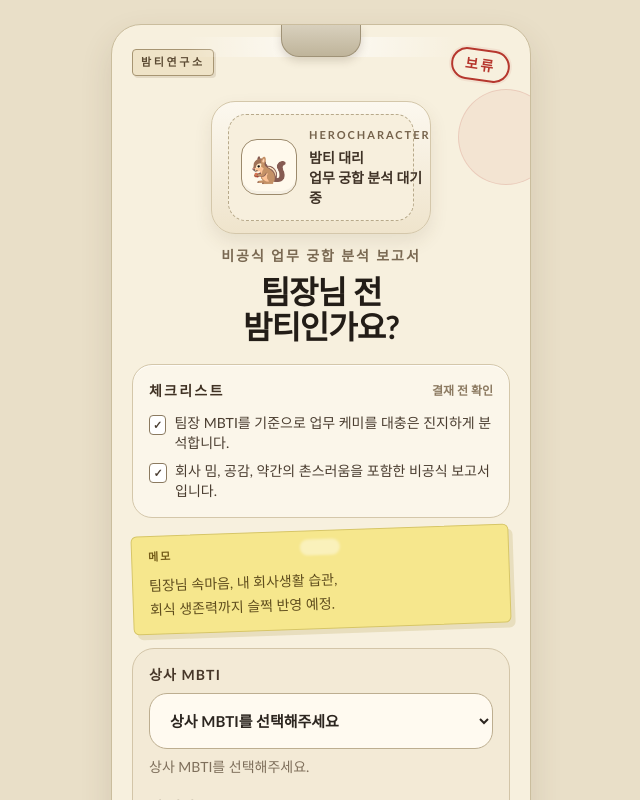
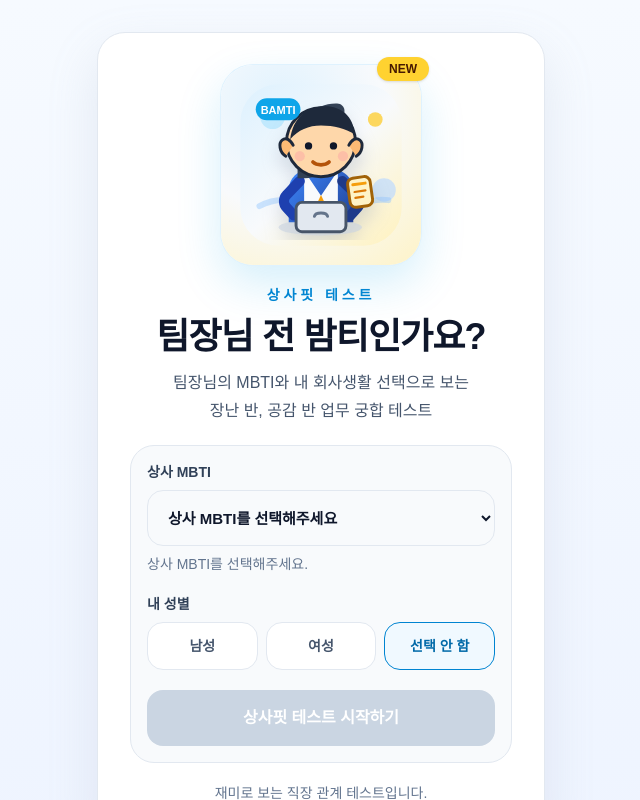
Before and after one commit to yzhyun/boss-fit, a Next.js app: page / in a window 1280 px wide. Shown: the top 800 px of the page, without its empty margins (319-959 px from the left). Built offline with nearby package versions, Linux system fonts and the light colour scheme.

Commit message:
Revert "Create report-style home screen"
This reverts commit 68cf45acd1837d3d3b3be35a2fdc13f422e0519d.

```diff
--- a/app/_components/hero-character.tsx
+++ /dev/null
@@ -1,21 +0,0 @@
-export function HeroCharacter() {
-  return (
-    <div className="mx-auto flex w-full max-w-[220px] items-center justify-center rounded-[24px] border border-[#d4c7aa] bg-[linear-gradient(180deg,#fcf8ef_0%,#efe4cc_100%)] px-4 py-3 shadow-[0_8px_18px_rgba(86,67,40,0.1)]">
-      <div className="flex w-full items-center gap-3 rounded-[18px] border border-dashed border-[#b7a98a] bg-[#f7efdd] px-3 py-3">
-        <div className="flex h-14 w-14 shrink-0 items-center justify-center rounded-[16px] border border-[#9c8a6c] bg-[#fff9ec] text-3xl shadow-[inset_0_-3px_0_rgba(0,0,0,0.04)]">
-          🐿️
-        </div>
-        <div className="text-left">
-          <p className="text-[11px] font-black tracking-[0.18em] text-[#75624b] uppercase">
-            HeroCharacter
-          </p>
-          <p className="mt-1 text-sm leading-5 font-semibold text-[#3f3226]">
-            밤티 대리
-            <br />
-            업무 궁합 분석 대기중
-          </p>
-        </div>
-      </div>
-    </div>
-  );
-}
--- a/app/_components/start-form.tsx
+++ b/app/_components/start-form.tsx
@@ -28,7 +28,7 @@ export function StartForm() {
       <div className="space-y-2">
         <label
           htmlFor="boss-mbti"
-          className="block text-sm font-black tracking-[0.08em] text-[#473729]"
+          className="block text-sm font-semibold text-slate-700"
         >
           상사 MBTI
         </label>
@@ -37,7 +37,7 @@ export function StartForm() {
           name="bossMbti"
           value={bossMbti}
           onChange={(event) => setBossMbti(event.target.value as MbtiType | "")}
-          className="h-14 w-full rounded-[18px] border border-[#bdae90] bg-[#fffaf0] px-4 text-[15px] font-semibold text-[#2c251f] outline-none transition focus:border-[#1f314f] focus:bg-white"
+          className="h-14 w-full rounded-2xl border border-slate-200 bg-slate-50 px-4 text-[15px] font-semibold text-slate-900 outline-none transition focus:border-sky-500 focus:bg-white"
           aria-describedby="boss-mbti-help"
         >
           <option value="">상사 MBTI를 선택해주세요</option>
@@ -47,7 +47,7 @@ export function StartForm() {
             </option>
           ))}
         </select>
-        <p id="boss-mbti-help" className="text-sm text-[#7e6f5b]">
+        <p id="boss-mbti-help" className="text-sm text-slate-500">
           {isDisabled
             ? "상사 MBTI를 선택해주세요."
             : `${bossMbti} 유형 상사 기준으로 상사핏 테스트를 시작합니다.`}
@@ -55,7 +55,7 @@ export function StartForm() {
       </div>
 
       <div className="space-y-2">
-        <p className="text-sm font-black tracking-[0.08em] text-[#473729]">내 성별</p>
+        <p className="text-sm font-semibold text-slate-700">내 성별</p>
         <div className="grid grid-cols-3 gap-2">
           {GENDER_OPTIONS.map((option) => {
             const isSelected = userGender === option.value;
@@ -65,10 +65,10 @@ export function StartForm() {
                 key={option.value}
                 type="button"
                 onClick={() => setUserGender(option.value)}
-                className={`h-12 rounded-[16px] border text-sm font-bold transition ${
+                className={`h-12 rounded-2xl border text-sm font-semibold transition ${
                   isSelected
-                    ? "border-[#b6372e] bg-[#fbebe8] text-[#9f2c24]"
-                    : "border-[#c6b89c] bg-[#fffaf0] text-[#6a5c49] hover:bg-[#f8f1e3]"
+                    ? "border-sky-600 bg-sky-50 text-sky-700"
+                    : "border-slate-200 bg-white text-slate-600 hover:bg-slate-50"
                 }`}
               >
                 {option.label}
@@ -81,9 +81,9 @@ export function StartForm() {
       <button
         type="submit"
         disabled={isDisabled}
-        className="flex h-14 w-full items-center justify-center rounded-[18px] border border-[#14243e] bg-[#1b2c49] text-base font-black text-white transition hover:bg-[#16243c] disabled:cursor-not-allowed disabled:border-[#9e988d] disabled:bg-[#a9a298]"
+        className="flex h-14 w-full items-center justify-center rounded-2xl bg-sky-600 text-base font-bold text-white transition hover:bg-sky-500 disabled:cursor-not-allowed disabled:bg-slate-300"
       >
-        궁합 분석 시작하기
+        상사핏 테스트 시작하기
       </button>
     </form>
   );
--- a/app/globals.css
+++ b/app/globals.css
@@ -1,23 +1,26 @@
 @import "tailwindcss";
 
 :root {
-  --background: #e9dfc8;
-  --foreground: #2d261f;
+  --background: #ffffff;
+  --foreground: #171717;
 }
 
 @theme inline {
   --color-background: var(--background);
   --color-foreground: var(--foreground);
-  --font-sans: "Trebuchet MS", "Apple SD Gothic Neo", "Malgun Gothic", sans-serif;
+  --font-sans: "Segoe UI", "Helvetica Neue", Arial, sans-serif;
   --font-mono: "SFMono-Regular", Consolas, "Liberation Mono", monospace;
+}
+
+@media (prefers-color-scheme: dark) {
+  :root {
+    --background: #0a0a0a;
+    --foreground: #ededed;
+  }
 }
 
 body {
   background: var(--background);
   color: var(--foreground);
-  font-family: var(--font-sans);
-  background-image:
-    linear-gradient(rgba(123, 99, 63, 0.05) 1px, transparent 1px),
-    linear-gradient(90deg, rgba(123, 99, 63, 0.04) 1px, transparent 1px);
-  background-size: 18px 18px;
+  font-family: Arial, Helvetica, sans-serif;
 }
--- a/app/page.tsx
+++ b/app/page.tsx
@@ -1,86 +1,48 @@
+import Image from "next/image";
 import { StartForm } from "@/app/_components/start-form";
-import { HeroCharacter } from "@/app/_components/hero-character";
 
 export default function Home() {
   return (
-    <main className="min-h-screen bg-[#e9dfc8] px-4 py-6 text-[#2d261f]">
-      <section className="mx-auto flex min-h-[calc(100vh-3rem)] w-full max-w-[420px] items-center justify-center">
-        <div className="relative w-full overflow-hidden rounded-[30px] border border-[#cabd9d] bg-[#f7f0de] px-5 py-6 shadow-[0_14px_32px_rgba(88,64,39,0.14)]">
-          <div className="pointer-events-none absolute inset-x-4 top-3 h-5 rounded-full bg-[radial-gradient(circle_at_top,_rgba(255,255,255,0.7),_transparent_70%)]" />
-          <div className="pointer-events-none absolute -right-6 top-16 h-24 w-24 rounded-full border border-[#b6372e]/15 bg-[#b6372e]/6" />
-          <div className="pointer-events-none absolute -left-5 bottom-28 h-20 w-20 rounded-full border border-[#1f314f]/10 bg-[#1f314f]/5" />
-
-          <div className="absolute left-1/2 top-0 h-8 w-20 -translate-x-1/2 rounded-b-[18px] border-x border-b border-[#9f9277] bg-[linear-gradient(180deg,#d8d0bd_0%,#bfb49a_100%)] shadow-[0_4px_8px_rgba(76,60,39,0.18)]" />
-
+    <main className="flex min-h-screen items-center justify-center bg-[linear-gradient(180deg,#f6faff_0%,#eef4ff_100%)] px-4 py-8 text-slate-900">
+      <section className="w-full max-w-md rounded-[28px] border border-slate-200 bg-white px-6 py-8 text-center shadow-[0_20px_50px_rgba(148,163,184,0.18)] sm:px-8">
         <div className="space-y-5">
-            <div className="flex items-start justify-between gap-3">
-              <span className="inline-flex rounded-sm border border-[#a79572] bg-[#efe3c7] px-2 py-1 text-[11px] font-bold tracking-[0.24em] text-[#5b4a33] uppercase shadow-[2px_2px_0_rgba(137,117,87,0.18)]">
-                밤티연구소
-              </span>
-              <span className="inline-flex rotate-[8deg] rounded-full border-2 border-[#b6372e] px-3 py-1 text-sm font-black tracking-[0.18em] text-[#b6372e] shadow-[0_0_0_2px_rgba(182,55,46,0.08)]">
-                보류
-              </span>
+          <div className="flex justify-center">
+            <div className="relative rounded-[32px] bg-[radial-gradient(circle_at_30%_20%,#e0f2fe_0%,#f8fafc_48%,#fef3c7_100%)] p-3 shadow-[0_18px_45px_rgba(14,165,233,0.18)] ring-1 ring-sky-100">
+              <div className="absolute -right-2 -top-2 rounded-full bg-amber-300 px-3 py-1 text-xs font-black text-amber-950 shadow-sm">
+                NEW
               </div>
-
-            <div className="space-y-3 text-center">
-              <HeroCharacter />
-              <div className="space-y-2">
-                <p className="text-sm font-semibold tracking-[0.14em] text-[#7a6952]">
-                  비공식 업무 궁합 분석 보고서
-                </p>
-                <h1 className="text-[2rem] leading-[1.1] font-black tracking-[-0.03em] text-[#231d17]">
-                  팀장님 전
-                  <br />
-                  밤티인가요?
-                </h1>
+              <Image
+                src="/images/bamti-placeholder.svg"
+                alt="커피와 노트북을 든 밤티 회사원 마스코트"
+                width={192}
+                height={192}
+                priority
+                className="h-36 w-36 sm:h-44 sm:w-44"
+              />
             </div>
           </div>
 
-            <div className="grid gap-3">
-              <div className="rounded-[20px] border border-[#d4c7aa] bg-[#fbf6ea] p-4 shadow-[inset_0_1px_0_rgba(255,255,255,0.7)]">
-                <div className="mb-3 flex items-center justify-between">
-                  <h2 className="text-sm font-black tracking-[0.16em] text-[#403224] uppercase">
-                    체크리스트
-                  </h2>
-                  <span className="text-xs font-semibold text-[#8d7b62]">결재 전 확인</span>
-                </div>
-                <ul className="space-y-2 text-sm text-[#4a3d30]">
-                  <li className="flex items-start gap-2">
-                    <span className="mt-0.5 inline-flex h-5 w-5 items-center justify-center rounded-sm border border-[#8b7a60] bg-white text-[11px] font-bold">
-                      ✓
-                    </span>
-                    <span>팀장 MBTI를 기준으로 업무 케미를 대충은 진지하게 분석합니다.</span>
-                  </li>
-                  <li className="flex items-start gap-2">
-                    <span className="mt-0.5 inline-flex h-5 w-5 items-center justify-center rounded-sm border border-[#8b7a60] bg-white text-[11px] font-bold">
-                      ✓
-                    </span>
-                    <span>회사 밈, 공감, 약간의 촌스러움을 포함한 비공식 보고서입니다.</span>
-                  </li>
-                </ul>
+          <div className="space-y-3">
+            <p className="text-sm font-bold uppercase tracking-[0.28em] text-sky-600">
+              상사핏 테스트
+            </p>
+            <h1 className="text-3xl font-black tracking-tight text-slate-900 sm:text-4xl">
+              팀장님 전 밤티인가요?
+            </h1>
+            <p className="text-base leading-7 text-slate-600">
+              팀장님의 MBTI와 내 회사생활 선택으로 보는
+              <br />
+              장난 반, 공감 반 업무 궁합 테스트
+            </p>
           </div>
 
-              <div className="relative rotate-[-2deg] rounded-[6px] border border-[#d7c667] bg-[#f6e78d] px-4 py-3 shadow-[4px_5px_0_rgba(162,139,44,0.18)]">
-                <div className="absolute left-1/2 top-2 h-4 w-10 -translate-x-1/2 rounded-full bg-white/40 blur-[1px]" />
-                <p className="text-[11px] font-black tracking-[0.18em] text-[#745c18] uppercase">
-                  메모
-                </p>
-                <p className="mt-2 text-sm leading-6 text-[#5f4d1d]">
-                  팀장님 속마음, 내 회사생활 습관,
-                  <br />
-                  회식 생존력까지 슬쩍 반영 예정.
-                </p>
-              </div>
-            </div>
-
-            <div className="rounded-[22px] border border-[#d3c5a8] bg-[#f3ead6] p-4">
+          <div className="rounded-[24px] border border-slate-200 bg-slate-50 p-4 text-left">
             <StartForm />
           </div>
 
-            <p className="text-center text-xs leading-5 text-[#7d6d58]">
-              재미로 보는 사내 문서형 테스트입니다. 진짜 인사평가에는 아무 효력이 없습니다.
+          <p className="text-sm text-slate-500">
+            재미로 보는 직장 관계 테스트입니다.
           </p>
-          </div>
         </div>
       </section>
     </main>
```
Lines whose indentation alone changed are shown as unchanged.
